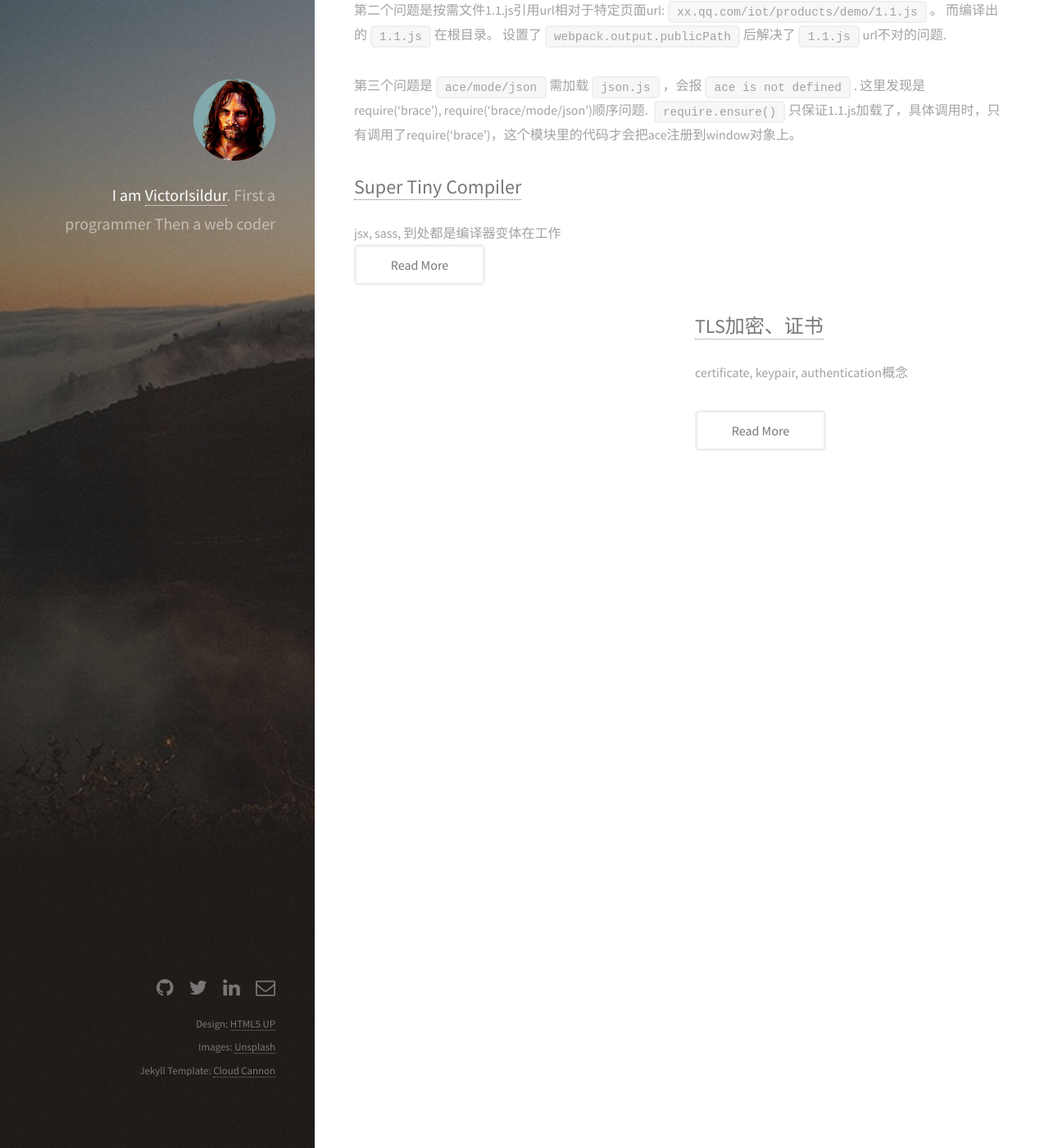
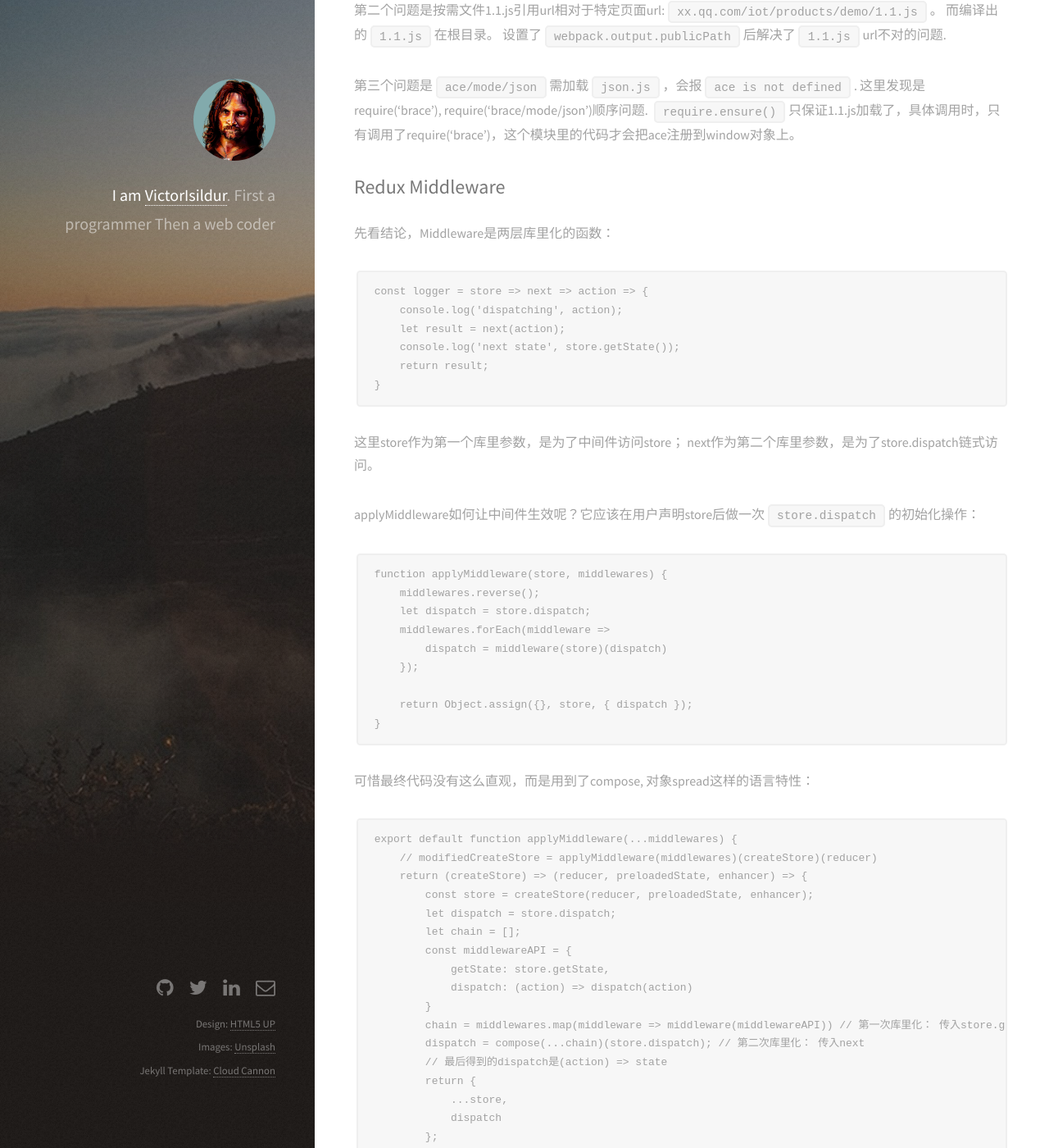
Before and after one commit to victorisildur/victorisildur.github.io, a Jekyll site: the page built from _posts/2016-09-26-typescript.markdown, in a window 1280 px wide and 1400 px high, scrolled down 6002 px. Shown: the whole window at 82% size. Built offline with Jekyll 4.4.1, drawn with Linux system fonts in a browser that asks for light colours; Markdown is read by kramdown in place of the engine named in the settings; some of the changed text lies outside the part shown.

Commit message:
redux middleware

````diff
--- a/_posts/2016-09-26-typescript.markdown
+++ b/_posts/2016-09-26-typescript.markdown
@@ -196,3 +196,68 @@ ace这个库太大了，约700kB，非常有必要code split按需加载。
 第三个问题是`ace/mode/json`需加载`json.js`，会报`ace is not defined`.
 这里发现是require('brace'), require('brace/mode/json')顺序问题.
 `require.ensure()`只保证1.1.js加载了，具体调用时，只有调用了require('brace')，这个模块里的代码才会把ace注册到window对象上。
+
+## Redux Middleware
+
+先看结论，Middleware是两层库里化的函数：
+
+```javascript
+const logger = store => next => action => {
+    console.log('dispatching', action);
+    let result = next(action);
+    console.log('next state', store.getState());
+    return result;
+}
+```
+
+这里store作为第一个库里参数，是为了中间件访问store；
+next作为第二个库里参数，是为了store.dispatch链式访问。
+
+applyMiddleware如何让中间件生效呢？它应该在用户声明store后做一次`store.dispatch`的初始化操作：
+
+```javascript
+function applyMiddleware(store, middlewares) {
+    middlewares.reverse();
+    let dispatch = store.dispatch;
+    middlewares.forEach(middleware =>
+        dispatch = middleware(store)(dispatch)
+    });
+
+    return Object.assign({}, store, { dispatch });
+}
+```
+
+可惜最终代码没有这么直观，而是用到了compose, 对象spread这样的语言特性：
+
+```javascript
+export default function applyMiddleware(...middlewares) {
+    // modifiedCreateStore = applyMiddleware(middlewares)(createStore)(reducer)
+    return (createStore) => (reducer, preloadedState, enhancer) => {
+        const store = createStore(reducer, preloadedState, enhancer);
+        let dispatch = store.dispatch;
+        let chain = [];
+        const middlewareAPI = {
+            getState: store.getState,
+            dispatch: (action) => dispatch(action)
+        }
+        chain = middlewares.map(middleware => middleware(middlewareAPI)) // 第一次库里化： 传入store.getState
+        dispatch = compose(...chain)(store.dispatch); // 第二次库里化： 传入next
+        // 最后得到的dispatch是(action) => state
+        return {
+            ...store,
+            dispatch
+        };
+    }
+}
+```
+
+这里可能会奇怪了，我调用applyMiddleware用的是`createStore(reducer, applyMiddleware(thunk, createLogger))`这样啊？
+这里内部其实还是用了包装`createStore()`的调用方式：
+
+```javascript
+export default function createStore(reducer, preloadedState, enhancer) {
+    if (typeof enhancer !== 'undefined') {
+        return enhancer(createStore)(reducer, preloadedState);
+    }
+}
+```
````
Also changed, not shown: _layouts/default.html (line endings or trailing spaces), _posts/2016-10-12-tls.markdown (line endings or trailing spaces).
